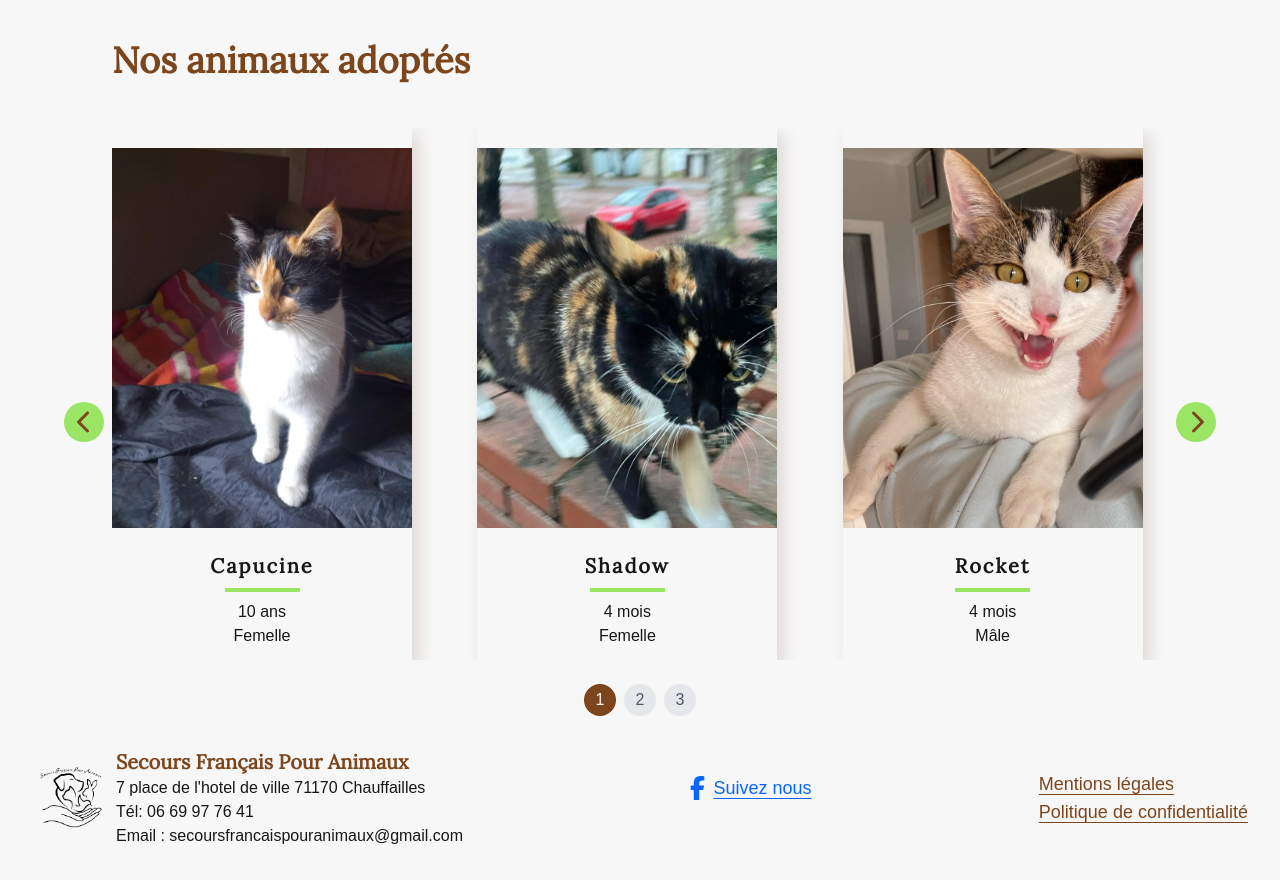
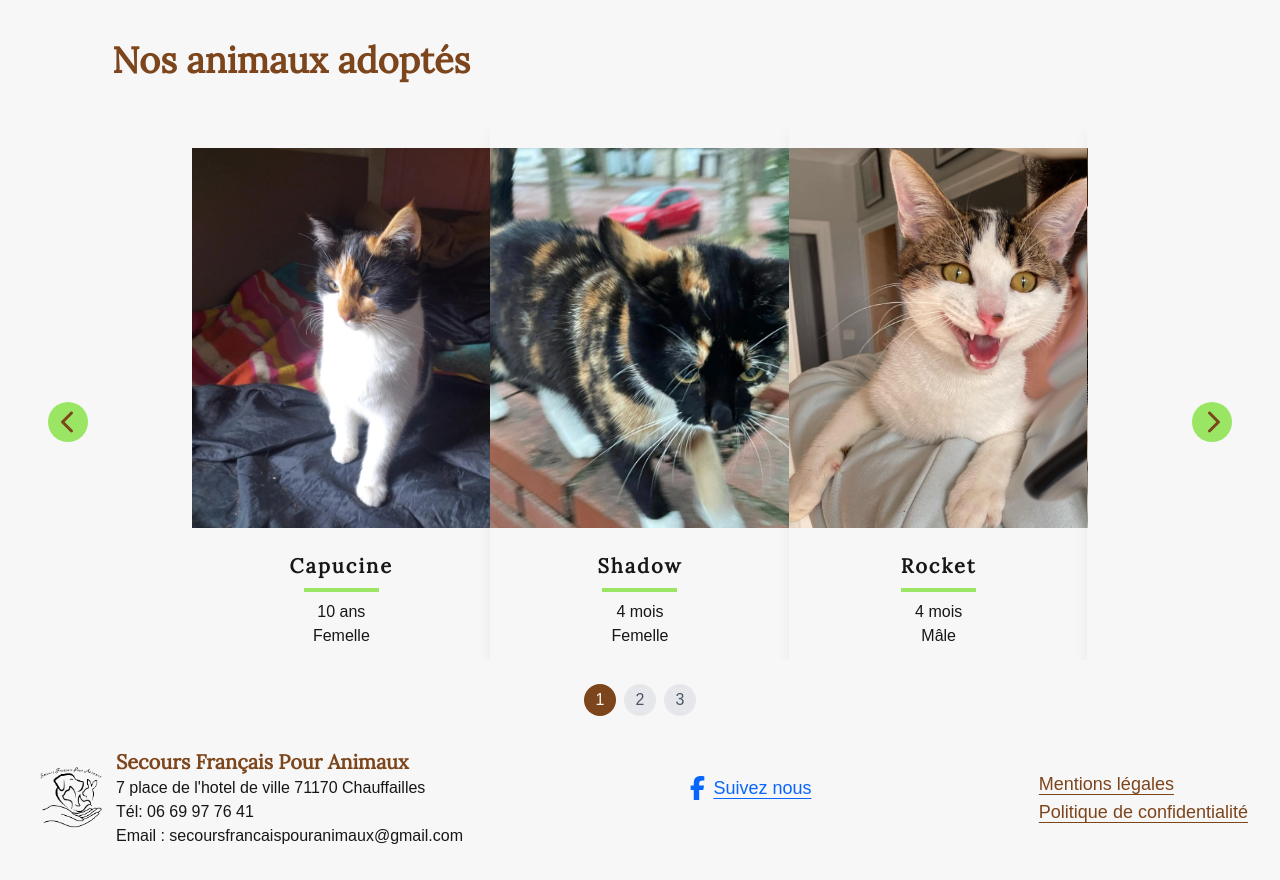
Before and after one commit to Tonyac-create/site, a Next.js app: page /adopt in a window 1280 px wide. Shown: the part 2120-3000 px from the top of the page. Built offline with nearby package versions, Linux system fonts and the light colour scheme; a web font is replaced by a local one.

Commit message:
first update carrousel

```diff
--- a/app/components/Carousel/Carousel.tsx
+++ b/app/components/Carousel/Carousel.tsx
@@ -17,7 +17,7 @@ export default function Carousel({
     itemsToShowDesktop = 3,
     itemsToShowTablet = 2,
     itemsToShowMobile = 1,
-    gap = 2.5
+    gap = 1.5
 }: CarouselProps) {
     const [itemsToShow, setItemsToShow] = useState(itemsToShowDesktop);
 
@@ -48,22 +48,26 @@ export default function Carousel({
     }, [itemsToShowDesktop, itemsToShowTablet, itemsToShowMobile]);
 
     return (
-        <div className="relative">
+        <div className="relative px-4 sm:px-16 lg:px-20">
             <div className="overflow-hidden">
                 <div
                     className="flex transition-transform duration-500 ease-in-out"
                     style={{
-                        transform: `translateX(-${currentIndex * (100 / itemsToShow)}%)`,
-                        gap: `${gap}rem`
+                        transform: `translateX(-${(currentIndex * 100) / itemsToShow}%)`
                     }}
                 >
                     {items.map((item, index) => (
                         <div
                             key={index}
                             className="flex-none"
-                            style={{ width: `calc(${100 / itemsToShow}% - ${gap * (itemsToShow - 1) / itemsToShow}rem)` }}
+                            style={{
+                                width: `${100 / itemsToShow}%`,
+                                padding: `0 ${gap}rem`
+                            }}
                         >
-                            {item}
+                            <div className="h-full w-full flex items-center justify-center">
+                                {item}
+                            </div>
                         </div>
                     ))}
                 </div>
@@ -72,7 +76,7 @@ export default function Carousel({
             {/* Navigation buttons */}
             <button
                 onClick={prevSlide}
-                className="absolute left-0 top-1/2 -translate-y-1/2 -translate-x-12 bg-green text-white w-10 h-10 rounded-full flex items-center justify-center hover:bg-opacity-80 transition-colors"
+                className="absolute left-2 sm:-left-12 lg:-left-16 top-1/2 -translate-y-1/2 bg-green text-white w-8 h-8 sm:w-10 sm:h-10 rounded-full flex items-center justify-center hover:bg-opacity-80 transition-colors z-10"
                 aria-label="Previous slide"
             >
                 <Image
@@ -87,7 +91,7 @@ export default function Carousel({
             </button>
             <button
                 onClick={nextSlide}
-                className="absolute right-0 top-1/2 -translate-y-1/2 translate-x-12 bg-green text-white w-10 h-10 rounded-full flex items-center justify-center hover:bg-opacity-80 transition-colors"
+                className="absolute right-2 sm:-right-12 lg:-right-16 top-1/2 -translate-y-1/2 bg-green text-white w-8 h-8 sm:w-10 sm:h-10 rounded-full flex items-center justify-center hover:bg-opacity-80 transition-colors z-10"
                 aria-label="Next slide"
             >
                 <Image
```
